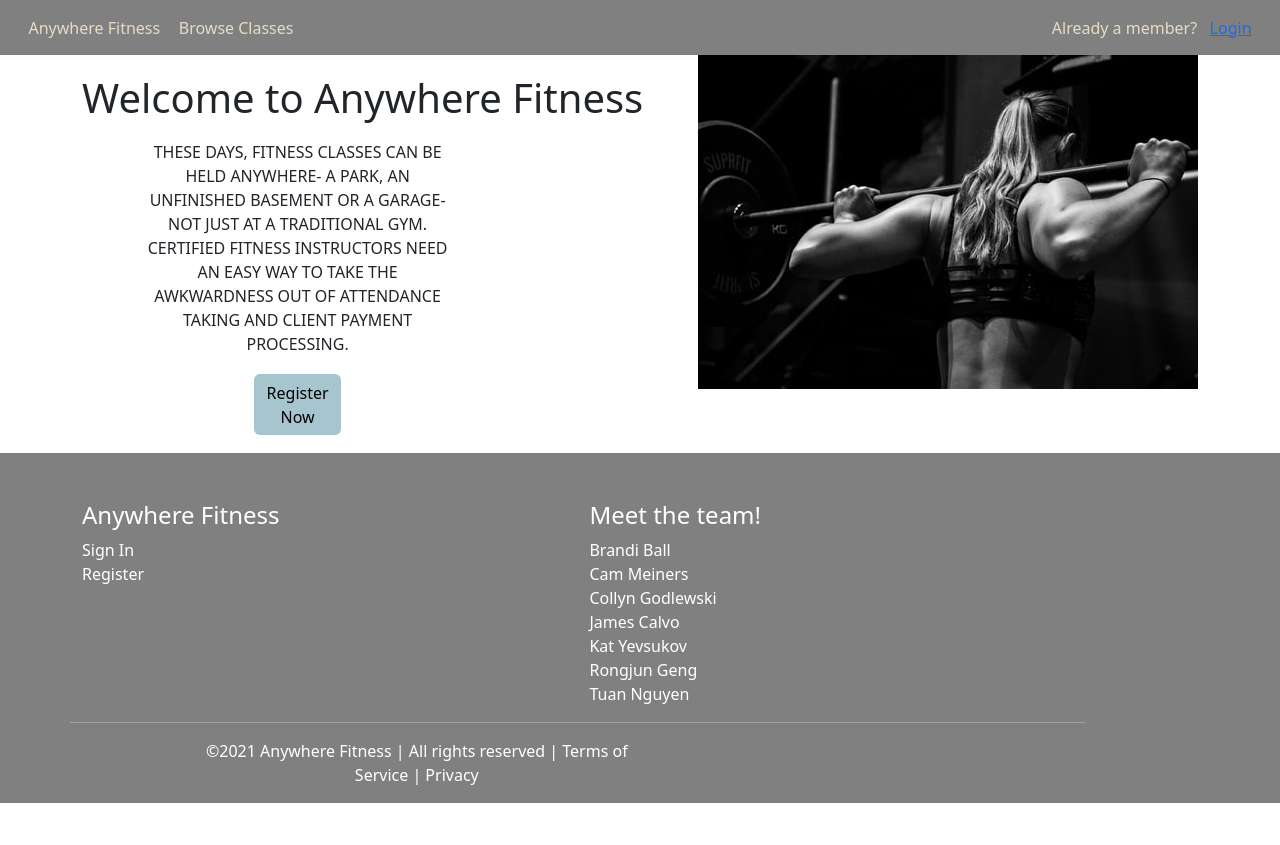
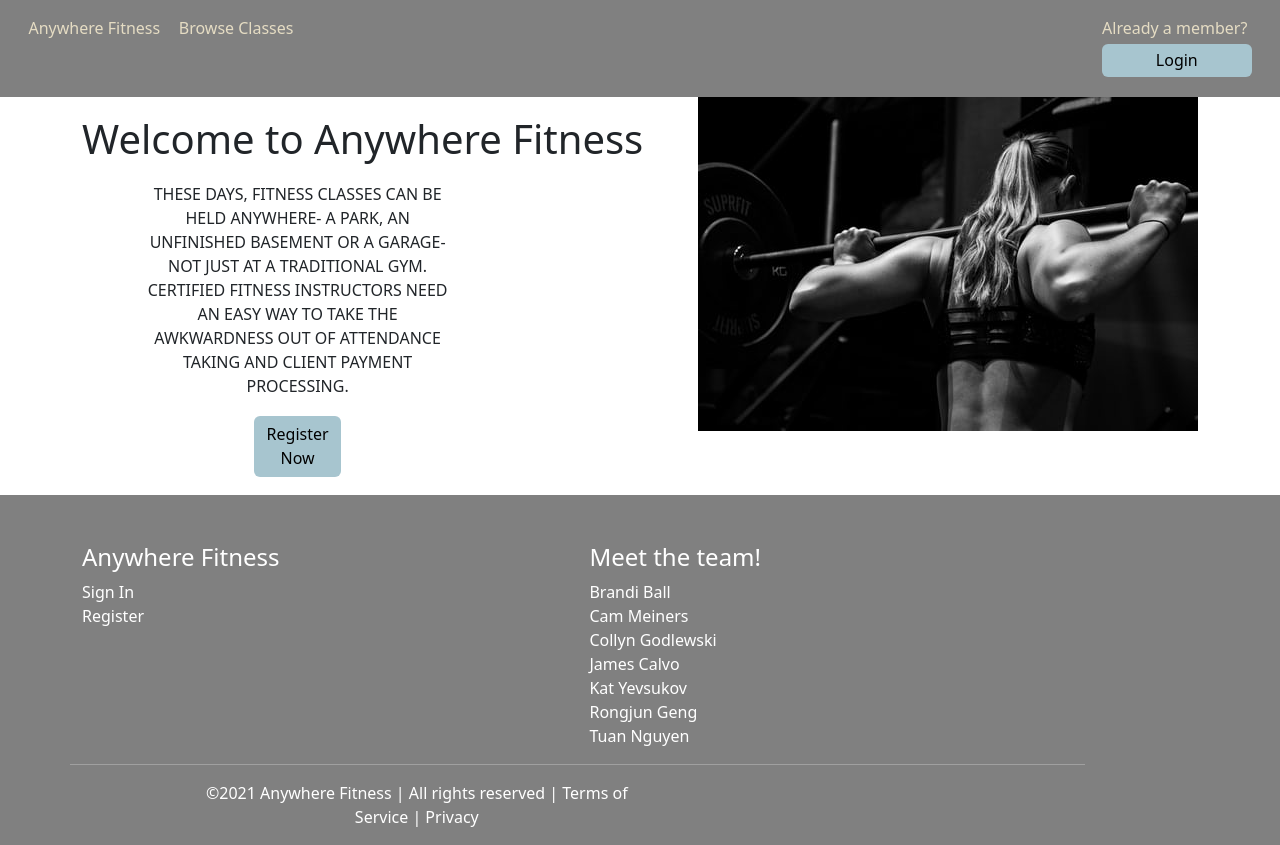
Before and after one commit to ft-anywhere-fitness-7/front-end, a React (Create React App) app in the folder front-end/: page / in a window 1280 px wide. Before the commit the page ends 803 px from the top, so only its background shows below. Built offline with nearby package versions, Linux system fonts and the light colour scheme.

Commit message:
header style changes

```diff
--- a/front-end/src/CSS/Header.css
+++ b/front-end/src/CSS/Header.css
@@ -15,6 +15,32 @@
     display: flex;
     justify-content: flex-end;
     margin-right: 1.5%;
+}
+
+.member {
+    text-decoration: none;
+    padding: 2.5% 1.5%;
+    color: #E5DCC3;
+}
+
+.login-button {
+    display: flex;
+    justify-content: center;
+    margin-top: 3%;
+    margin-bottom: 3%;
+    text-align: center;
+    text-decoration: none;
+    color: #000000;
+    background-color: #a7c5cf;
+    border-radius: 6px;
+    outline: none;
+    padding-left: 30%;
+    padding-right: 30%;
+    padding-top: 3%;
+    padding-bottom: 3%;
+}
+.login-button:hover {
+    color: #000000;
 }
 
 .link {
--- a/front-end/src/components/Header.js
+++ b/front-end/src/components/Header.js
@@ -17,7 +17,7 @@ const Header = (props) => {
                 {(props.isLoginPage && !props.isLoggedIn ) &&
                     <div className="link"  > <span>Need a account? &nbsp; </span> <Link to='/register' >Register</Link></div>}
                 {(!props.isLoginPage && !props.isLoggedIn ) &&
-                    <div className="link" > <span>Already a member? &nbsp; </span> <Link to='/login' >  Login </Link> </div>}
+                    <div className="member" > <span>Already a member?&nbsp; </span> <Link className="login-button" to='/login'>  Login </Link> </div>}
 
                 {(props.role === 'instructor' && props.isLoggedIn) &&
                     <Link className="link" to='/create'>Create a Class</Link>}
```
